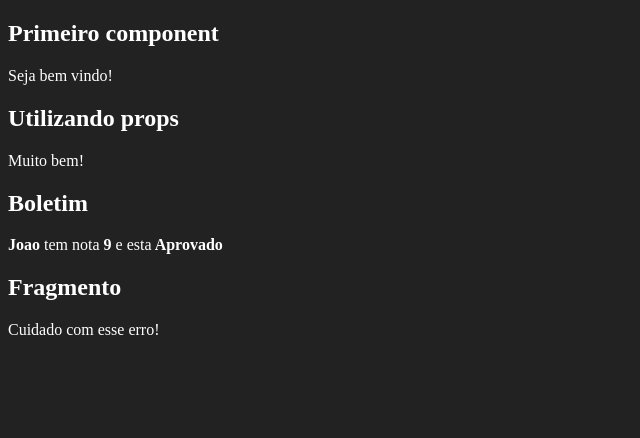
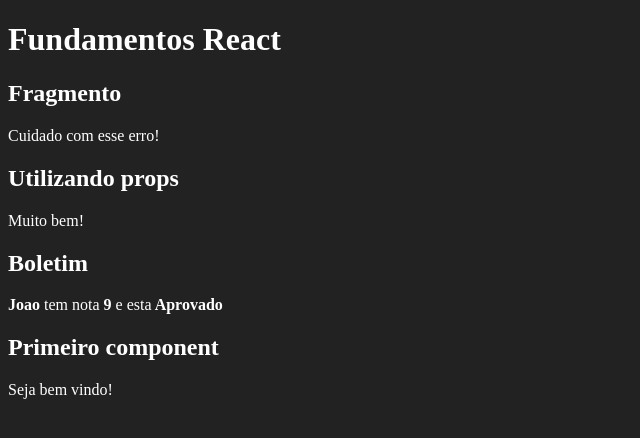
Before and after one commit to jaovw/React, a React (Create React App) app in the folder fundamentos-react/: page / in a window 1280 px wide. Shown: the top 438 px of the page, without its empty margins (0-640 px from the left). Built offline with nearby package versions, Linux system fonts and the light colour scheme.

Commit message:
Componente App

```diff
--- /dev/null
+++ b/fundamentos-react/src/App.jsx
@@ -0,0 +1,21 @@
+import React from "react";
+import Primeiro from './components/basic/Primeiro'
+import ComParametro from './components/basic/ComParametro'
+import NotasAlunos from './components/basic/NotasAlunos'
+import Fragmento from './components/basic/Fragmento'
+
+export default _ =>
+    <div>
+        <h1>Fundamentos React</h1>
+        <Fragmento />
+        <ComParametro
+            titulo='Utilizando props'
+            subtitulo='Muito bem!'
+        />
+        <NotasAlunos
+            titulo='Boletim'
+            aluno='Joao'
+            nota={9.0}
+        />
+        <Primeiro></Primeiro>
+    </div>
--- a/fundamentos-react/src/index.js
+++ b/fundamentos-react/src/index.js
@@ -1,38 +1,11 @@
 import './index.css'
 import ReactDOM from 'react-dom'
 import React from 'react'
-import  Primeiro  from './components/basic/Primeiro'
-import ComParametro from './components/basic/ComParametro'
-import NotasAlunos from './components/basic/NotasAlunos'
-import Fragmento from './components/basic/Fragmento'
+import App from './App'
 
 const el = document.getElementById('root')
 
-const tag = <strong>Hello React!</strong>
-
-// ReactDOM.render(<div>Hello World</div>,el)     //  JSX  -> NECESSITAMDO O IMPORT 'react'
-/*
-ReactDOM.render(
-    <div>
-        { tag }
-    </div>,
+ ReactDOM.render(
+    <App/>,
     el
-)
-*/
- ReactDOM.render(
-     <div>
-         <Primeiro></Primeiro>
-         <ComParametro
-            titulo = 'Utilizando props'
-            subtitulo='Muito bem!'/>
-        <NotasAlunos
-            titulo = 'Boletim'
-            aluno  = 'Joao'
-            nota = { 9.0 }
-        />
-         <Fragmento/>
-     </div>
-
-     ,
-     el
  )
```
